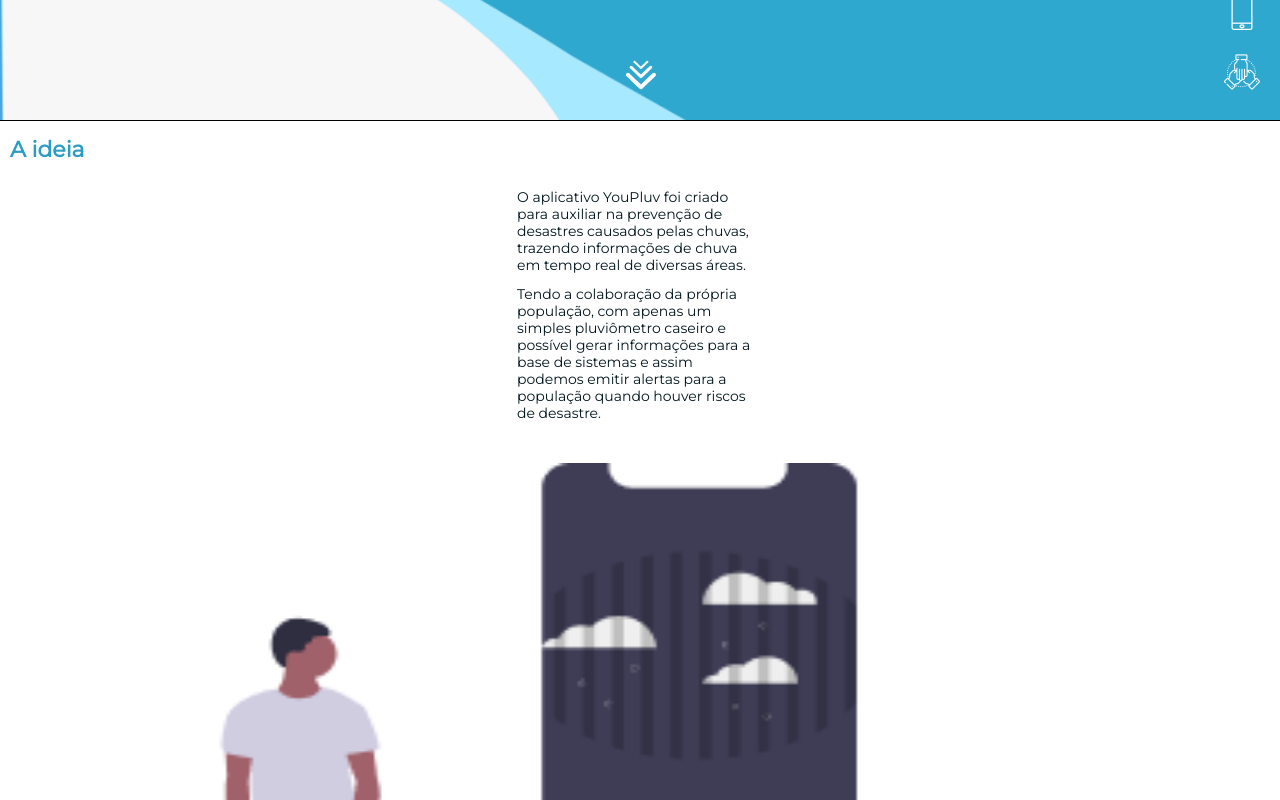
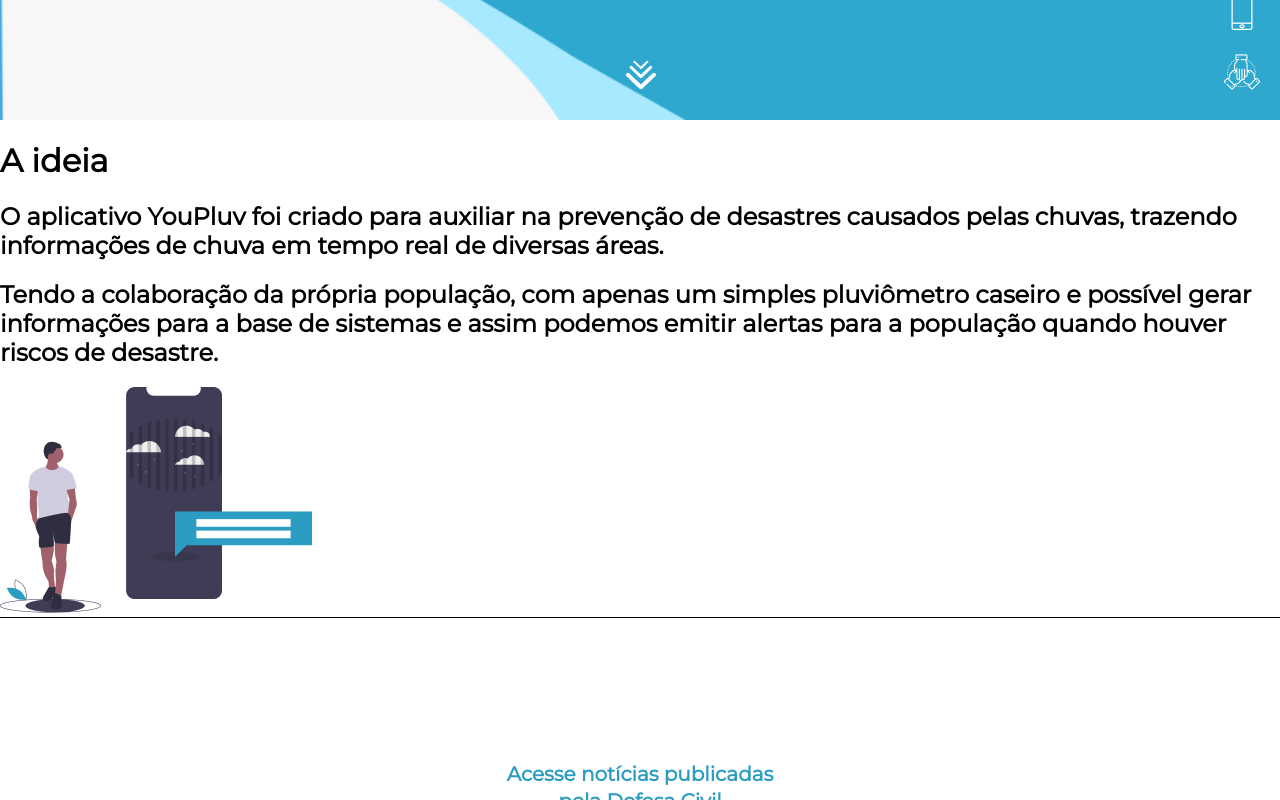
Before and after one commit to estartando-devs/youpluv-web, a React (Create React App) app: page / in a window 1280 px wide. Shown: the part 680-1480 px from the top of the page. Built offline with nearby package versions, Linux system fonts and the light colour scheme.

Commit message:
ProductView page --wip

```diff
--- a/src/Screens/ProductView/ProductView.js
+++ b/src/Screens/ProductView/ProductView.js
@@ -1,10 +1,13 @@
 import React from "react";
-
+import { useMedia } from "../../hooks/useMedia";
 import { Container } from "./styles";
 import illustration from "../../assets/images/illustration.png";
 export default function ProductView() {
+  const { isMedium, isSmall } = useMedia();
+
   return (
-    <Container>
+    <>
+      <Container outro={isSmall + isMedium}>
         <h1 id="Title">A ideia</h1>
         <div id="containerTexts">
           <h2 id="subTitle">
@@ -15,11 +18,12 @@
           <h2 id="subTitle">
             Tendo a colaboração da própria população, com apenas um simples
             pluviômetro caseiro e possível gerar informações para a base de
-          sistemas e assim podemos emitir alertas para a população quando houver
-          riscos de desastre.
+            sistemas e assim podemos emitir alertas para a população quando
+            houver riscos de desastre.
           </h2>
         </div>
         <img id="illustration" src={illustration}></img>
       </Container>
+    </>
   );
 }
--- a/src/Screens/ProductView/styles.js
+++ b/src/Screens/ProductView/styles.js
@@ -1,11 +1,16 @@
-import styled from "styled-components";
+import styled, { css } from "styled-components";
 
 const Container = styled.div`
+  ${props =>
+    props.outro &&
+    css`
+    /* display: none; */
   height: 100vh;
   display: flex;
   min-width: 100vw;
   flex-direction: column;
   border-top: 1px solid black;
+  /* display: ${props => (props.desktop ? "flex" : "none")}; */
   #Title {
     color: #2b9cc2;
     font-size: 22px;
@@ -15,15 +20,19 @@
     font-style: normal;
     font-family: "Montserrat", sans-serif;
   }
+  /* ${props => props.desktop && css``} */
+
   #containerTexts {
-    margin: 0px auto;
+    width: 81vw;
+    margin: 0 auto;
     #subTitle {
-      width: 246px;
       display: flex;
       color: #00151c;
       font-size: 14px;
       flex-wrap: wrap;
+      min-width: 246px;
       font-weight: 500;
+      margin: 20px auto;
       line-height: 17px;
       font-style: normal;
       text-overflow: ellipsis;
@@ -32,10 +41,9 @@
     }
   }
   #illustration {
-    width: 80%;
-    height: 80%;
-    margin: 30px auto;
+    width: 81vw;
+    margin: auto auto;
   }
+  `};
 `;
-
 export { Container };
```
Lines whose indentation alone changed are shown as unchanged.
